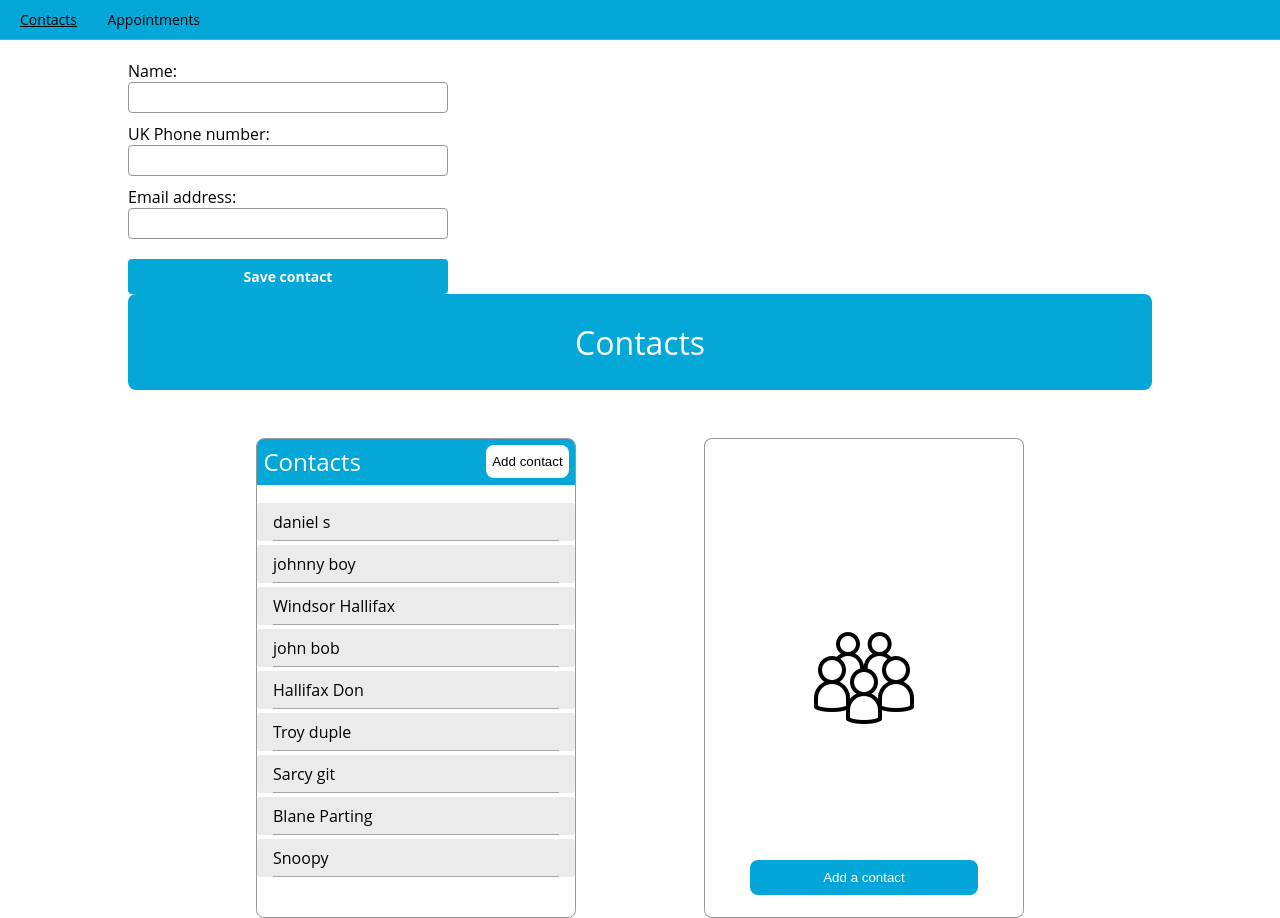
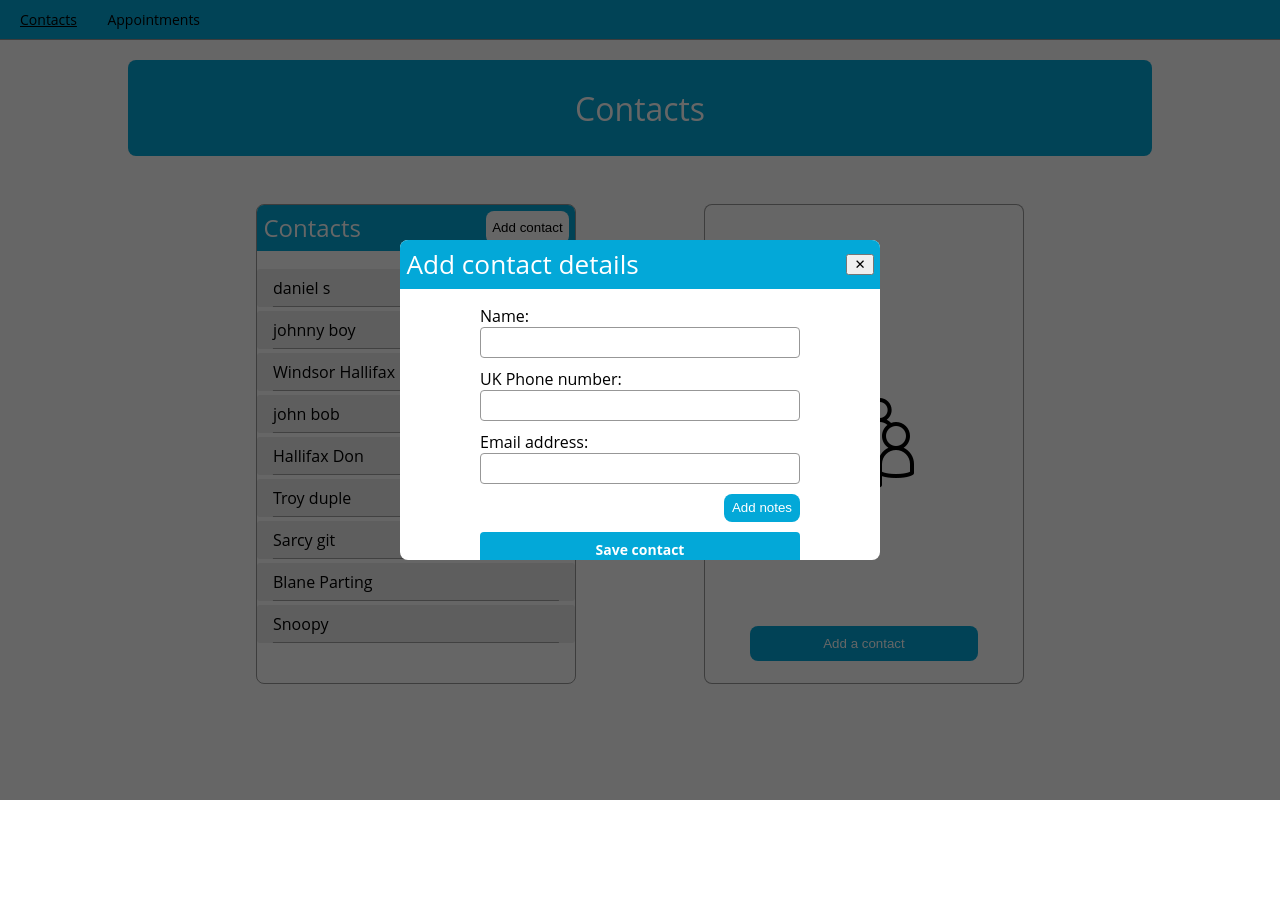
Before and after one commit to DanielStewardson/React-Appointment-Planner, a React (Create React App) app: page /contacts in a window 1280 px wide. Both pictures are taken after a click on the button "Add contact". After the commit the page ends 800 px from the top, so only its background shows below. Built offline with nearby package versions, Linux system fonts and the light colour scheme.

Commit message:
added press escape and click outside form to close add contact modal. Added button to open add contact notes to contacts form modal

```diff
--- a/src/components/contactForm/ContactForm.js
+++ b/src/components/contactForm/ContactForm.js
@@ -1,4 +1,4 @@
-import React from "react";
+import React, { useEffect } from "react";
 import './contactForm.css';
 
 export const ContactForm = ({
@@ -10,12 +10,47 @@ export const ContactForm = ({
   setEmail,
   notes, setNotes,
   editing,
+  closeAddContact,
   handleSubmit
 }) => {
+  // --------------------------- Listen for Escape to close modal
+  useEffect(() => {
+    document.addEventListener('keydown', function esc(e) {
+      if (e.key === 'Escape') {
+        closeAddContact()
+        document.removeEventListener('keydown', esc);
+      };
+    });
+  }, [closeAddContact]);
+
+  const contactNotes = () => {
+    const el = document.querySelector('.contact-notes-container');
+    if (el.style.display === 'none') {
+      el.style.display = 'block';
+    } else {
+      el.style.display = 'none';
+    };
+  };
+
   return (
+    <div className="add-contact-modal" onClick={closeAddContact} >
+      <div className="add-contact"  onClick={e => e.stopPropagation()}>
+        <div className="add-contact-header">
+          <h3>{editing ? 'Edit contact details' : 'Add contact details'}</h3>
+          <button className='close-item-button' onClick={closeAddContact}>  &#x2715;  </button>
+        </div>
+
         <form className='contact-form' onSubmit={handleSubmit}>
           <label htmlFor="name">Name:</label><br/>
-      <input type='text' id='name' value={name} onChange={(e) => setName(e.target.value)}></input>
+          <input
+          type='text'
+          id='name'
+          autoComplete="new-password"
+          value={name.split(' ').map(e => {
+            return e.charAt(0).toUpperCase() + e.slice(1);
+            }).join(' ')
+          }
+          onChange={(e) => setName(e.target.value)}></input>
 
           <label htmlFor="phone">UK Phone number:</label><br/>
           <input type='tel' id='phone' pattern='[0][0-9]{10}$' value={phone} onChange={(e) => setPhone(e.target.value)}></input>
@@ -23,20 +58,37 @@ export const ContactForm = ({
           <label htmlFor="email">Email address:</label><br/>
           <input type='email' id='email' value={email} onChange={(e) => setEmail(e.target.value)}></input>
 
-    {editing
-      ?
-        <input
-          type='submit'
-          value='Edit contact'
-          style={{background: 'hsl(97, 40%, 49%)'}}>
-        </input>
-      :
-        <input
-          type='submit'
-          value='Save contact'
-          style={{ background:' #03a8d8'}}>
-        </input>
-    }
+          <div className="add-contact-note-button-div">
+            <button className='add-contact-note-button' type='button' onClick={contactNotes}>
+              {editing ? 'Edit notes' : 'Add notes'}
+            </button>
+          </div>
+
+          <input type='submit' value={editing ? 'Edit contact' : 'Save contact'}></input>
         </form>
+
+        <div className='contact-notes-container' style={{display:'none'}}>
+          <div className="contact-notes-header">
+            <h3>Add a note</h3>
+            <button className='close-item-button' type='button' onClick={contactNotes}> &#x2715; </button>
+          </div>
+          <div className="contact-notes-area">
+            <textarea
+              className="contact-text-area"
+              form='contact-form'
+              placeholder="Notes. Max 110 characters."
+              maxLength="110"
+              value={notes}
+              onChange={(e) => setNotes(e.target.value)}>
+            </textarea>
+          </div>
+          <div className="contact-notes-footer">
+           <button className='close-contact-note-button' type='button' onClick={contactNotes}> Add note </button>
+          </div>
+        </div>
+
+
+      </div>
+    </div>
   );
 };
--- a/src/components/contactForm/contactForm.css
+++ b/src/components/contactForm/contactForm.css
@@ -1,3 +1,110 @@
+.add-contact-modal {
+    position: fixed;
+    z-index: 10;
+    top: 0;
+    left: 0;
+    width: 100%;
+    height: 100%;
+    background: hsl(0, 0%, 0%, 0.6);
+}
+
+.add-contact {
+    position: fixed;
+    top: 50%;
+    left: 50%;
+    transform: translate(-50%, -50%);
+    background: white;
+    width: 30rem;
+    height: 20rem;
+    display: flex;
+    flex-direction: column;
+    align-items: center;
+    overflow: hidden;
+    border-radius: 8px;
+}
+
+.add-contact-header {
+    display: flex;
+    justify-content: space-between;
+    align-items: center;
+    width: 100%;
+    padding: .4rem;
+    font-size: 1.4rem;
+    margin-bottom: 1rem;
+    border-radius: 3px 3px 0 0;
+    color: white;
+    background-color: #03a8d8;
+}
+
 .contact-form {
+    position: relative;
     width: 20rem;
+    margin-bottom: 2rem;
 }
+
+.add-contact-note-button {
+    color: white;
+    padding: .4rem .5rem;
+    border: none;
+    border-radius: 8px;
+    background: #03a8d8;
+}
+
+.add-contact-note-button-div {
+    display: flex;
+    justify-content: flex-end;
+}
+
+.close-contact-note-button {
+    width: 60%;
+    color: white;
+    padding: .6rem 0;
+    border: none;
+    border-radius: 8px;
+    background: #03a8d8;
+}
+
+.contact-notes-container {
+    position: absolute;
+    width: 100%;
+    height: 100%;
+    border-radius: 8px;
+    overflow: hidden;
+    background: white;
+}
+
+.contact-notes-header {
+    display: flex;
+    justify-content: space-between;
+    padding: .4rem;
+    margin-bottom: 1rem;
+    font-size: 1.4rem;
+    border-radius: 3px 3px 0 0;
+    color: white;
+    background-color: #03a8d8;
+}
+
+.contact-notes-area {
+    display: flex;
+    justify-content: center;
+}
+
+.contact-text-area {
+    width: 80%;
+    height: 12rem;
+}
+
+.contact-notes-footer {
+    position: absolute;
+    bottom: 0;
+    padding: .6rem 0;
+    width: 100%;
+    display: flex;
+    justify-content: center;
+}
+
+@media only screen and (max-width: 680px) {
+    .add-contact {
+        width: 90%;
+    }
+}
```
Lines whose indentation alone changed are shown as unchanged.
